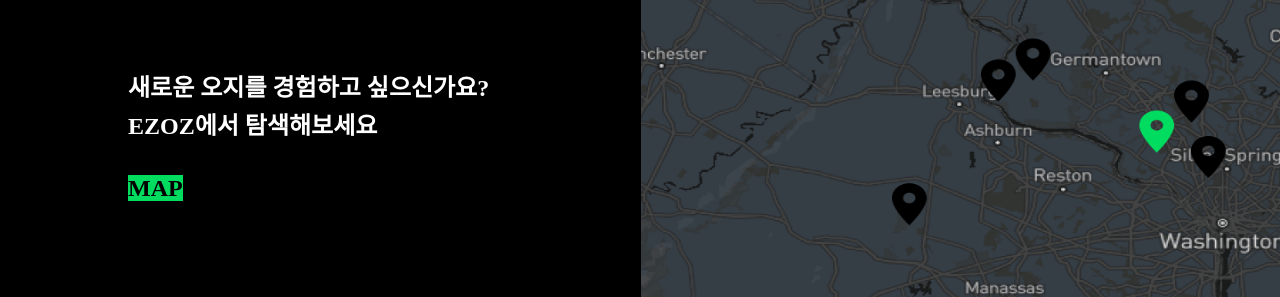
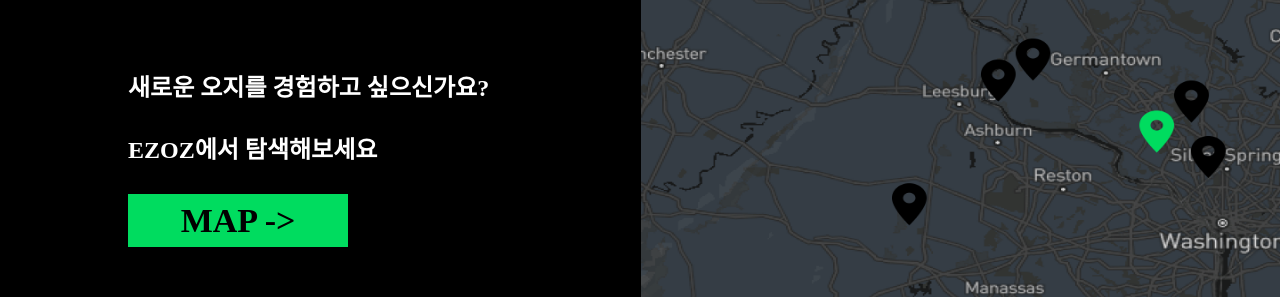
Before and after one commit to project-ezoz/ezoz_front, a React (Create React App) app: page / in a window 1280 px wide. Shown: the part 1949-2246 px from the top of the page. Built offline with nearby package versions, Linux system fonts and the light colour scheme; a web font is replaced by a local one.

Commit message:
Feat : Home Map

```diff
--- a/src/components/Home/Map/MapButton.jsx
+++ b/src/components/Home/Map/MapButton.jsx
@@ -1,7 +1,20 @@
 import React from "react";
+import styled from "styled-components";
+const Button = styled.div`
+  background-color: #00dc5f;
+  color: black;
+  width: 220px;
+  text-align: center;
+  font-size: 34px;
+  font-weight: bold;
 
+  &:hover {
+    color: white;
+    cursor: pointer;
+  }
+`;
 const MapButton = () => {
-  return <div>MapButton</div>;
+  return <Button>MAP -&gt; </Button>;
 };
 
 export default MapButton;
--- a/src/components/Home/Map/MapTitle.jsx
+++ b/src/components/Home/Map/MapTitle.jsx
@@ -1,7 +1,12 @@
 import React from "react";
-
-const MapTitle = () => {
-  return <div>MapTitle</div>;
+import styled from "styled-components";
+const Title = styled.p`
+  color: white;
+  font-size: 24px;
+  font-weight: bold;
+`;
+const MapTitle = (props) => {
+  return <Title>{props.str}</Title>;
 };
 
 export default MapTitle;
--- a/src/container/Home/HomeMap.jsx
+++ b/src/container/Home/HomeMap.jsx
@@ -1,7 +1,8 @@
 import React from "react";
 import styled from "styled-components";
 import mapImg from "../../assets/map.png";
-import { Link } from "react-router-dom";
+import MapButton from "../../components/Home/Map/MapButton";
+import MapTitle from "../../components/Home/Map/MapTitle";
 
 const MapContainer = styled.div`
   background-color: black;
@@ -25,24 +26,6 @@
   display: flex;
 `;
 
-const MapButton = styled(Link)`
-  background-color: #00dc5f;
-  color: black;
-  width: 100px;
-  text-align: center;
-  font-size: 24px;
-  font-weight: bold;
-  &:hover {
-    color: white;
-  }
-`;
-
-const Title = styled.p`
-  color: white;
-  font-size: 24px;
-  font-weight: bold;
-`;
-
 const Map = styled.img`
   width: 100%;
   height: 100%;
@@ -59,10 +42,9 @@
     <MapContainer>
       <Left>
         <Center>
-          <Title>
-            새로운 오지를 경험하고 싶으신가요?<br></br>EZOZ에서 탐색해보세요
-          </Title>
-          <MapButton to="/map">MAP</MapButton>
+          <MapTitle str="새로운 오지를 경험하고 싶으신가요?" />
+          <MapTitle str="EZOZ에서 탐색해보세요" />
+          <MapButton />
         </Center>
       </Left>
       <Right>
--- a/src/container/Home/HomePost.jsx
+++ b/src/container/Home/HomePost.jsx
@@ -16,7 +16,7 @@
   return (
     <Page>
       <PostHeader />
-      <Grid container spacing={3}>
+      <Grid container spacing={1}>
         <Grid item xs={6}>
           <PostContainer idx="post1" />
         </Grid>
```
